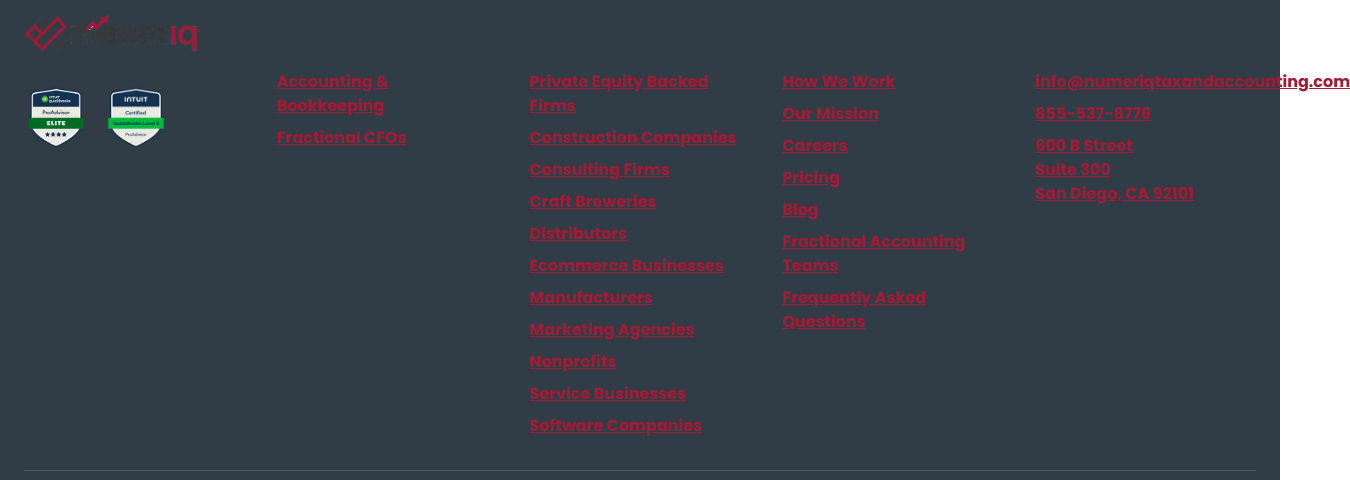
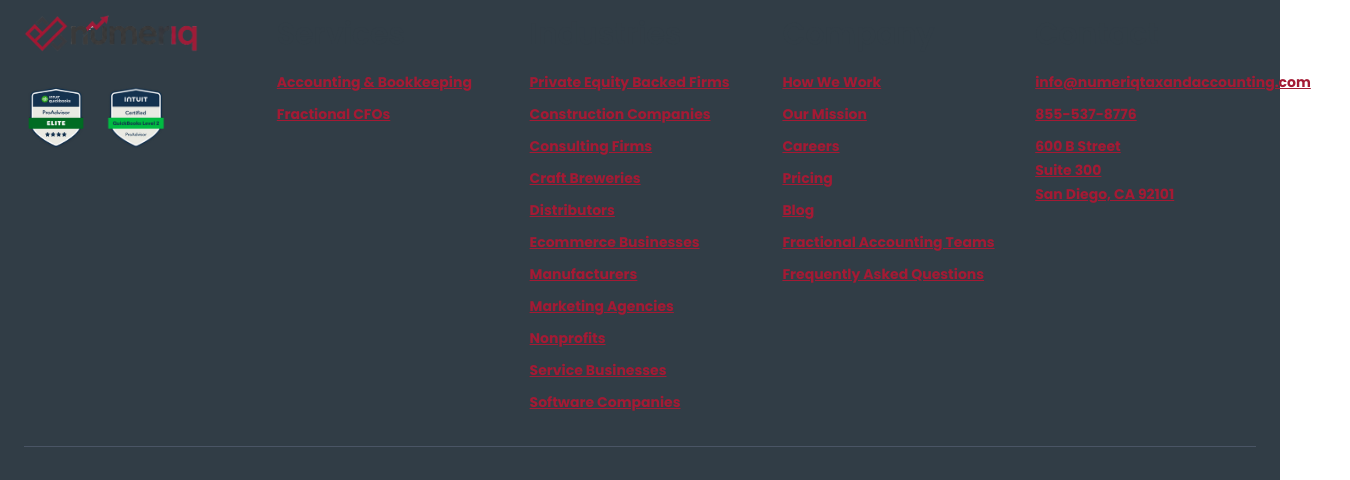
Before and after one commit to BenjaminBlois/website, a Next.js app: page / in a window 1280 px wide. Shown: the part 6696-7176 px from the top of the page, 1350 px wide, since content can reach past the window. Built offline with nearby package versions, Linux system fonts and the light colour scheme.

Commit message:
Add gradient to CTA heading and fix footer font sizes to match kept.pro

```diff
--- a/app/components/CTASection.tsx
+++ b/app/components/CTASection.tsx
@@ -24,7 +24,7 @@ export default function CTASection() {
 
       {/* Content */}
       <div className="relative z-10 container mx-auto px-4 sm:px-6 lg:px-8 text-center">
-        <h2 className="text-2xl md:text-3xl lg:text-4xl xl:text-5xl font-semibold text-white mb-6 md:mb-8">
+        <h2 className="text-2xl md:text-3xl lg:text-4xl xl:text-5xl font-semibold mb-6 md:mb-8 bg-gradient-to-r from-white via-white to-[#0f8ea3] bg-clip-text text-transparent">
           Modern solutions for modern business
         </h2>
         <p className="text-lg md:text-xl lg:text-2xl text-white mb-8 md:mb-10 max-w-3xl mx-auto">
--- a/app/components/Footer.tsx
+++ b/app/components/Footer.tsx
@@ -38,15 +38,15 @@ export default function Footer() {
           </div>
           {/* Services */}
           <div>
-            <h3 className="font-semibold mb-4">Services</h3>
+            <h3 className="font-semibold mb-4 text-base">Services</h3>
             <ul className="space-y-2">
               <li>
-                <Link href="/services#bookkeeping" className="text-gray-300 hover:text-white transition-colors">
+                <Link href="/services#bookkeeping" className="text-gray-300 hover:text-white transition-colors text-sm">
                   Accounting & Bookkeeping
                 </Link>
               </li>
               <li>
-                <Link href="/services#cfo" className="text-gray-300 hover:text-white transition-colors">
+                <Link href="/services#cfo" className="text-gray-300 hover:text-white transition-colors text-sm">
                   Fractional CFOs
                 </Link>
               </li>
@@ -55,60 +55,60 @@ export default function Footer() {
 
           {/* Industries */}
           <div>
-            <h3 className="font-semibold mb-4">Industries</h3>
+            <h3 className="font-semibold mb-4 text-base">Industries</h3>
             <ul className="space-y-2">
               <li>
-                <Link href="/industries" className="text-gray-300 hover:text-white transition-colors">
+                <Link href="/industries" className="text-gray-300 hover:text-white transition-colors text-sm">
                   Private Equity Backed Firms
                 </Link>
               </li>
               <li>
-                <Link href="/industries" className="text-gray-300 hover:text-white transition-colors">
+                <Link href="/industries" className="text-gray-300 hover:text-white transition-colors text-sm">
                   Construction Companies
                 </Link>
               </li>
               <li>
-                <Link href="/industries" className="text-gray-300 hover:text-white transition-colors">
+                <Link href="/industries" className="text-gray-300 hover:text-white transition-colors text-sm">
                   Consulting Firms
                 </Link>
               </li>
               <li>
-                <Link href="/industries" className="text-gray-300 hover:text-white transition-colors">
+                <Link href="/industries" className="text-gray-300 hover:text-white transition-colors text-sm">
                   Craft Breweries
                 </Link>
               </li>
               <li>
-                <Link href="/industries" className="text-gray-300 hover:text-white transition-colors">
+                <Link href="/industries" className="text-gray-300 hover:text-white transition-colors text-sm">
                   Distributors
                 </Link>
               </li>
               <li>
-                <Link href="/industries" className="text-gray-300 hover:text-white transition-colors">
+                <Link href="/industries" className="text-gray-300 hover:text-white transition-colors text-sm">
                   Ecommerce Businesses
                 </Link>
               </li>
               <li>
-                <Link href="/industries" className="text-gray-300 hover:text-white transition-colors">
+                <Link href="/industries" className="text-gray-300 hover:text-white transition-colors text-sm">
                   Manufacturers
                 </Link>
               </li>
               <li>
-                <Link href="/industries" className="text-gray-300 hover:text-white transition-colors">
+                <Link href="/industries" className="text-gray-300 hover:text-white transition-colors text-sm">
                   Marketing Agencies
                 </Link>
               </li>
               <li>
-                <Link href="/industries" className="text-gray-300 hover:text-white transition-colors">
+                <Link href="/industries" className="text-gray-300 hover:text-white transition-colors text-sm">
                   Nonprofits
                 </Link>
               </li>
               <li>
-                <Link href="/industries" className="text-gray-300 hover:text-white transition-colors">
+                <Link href="/industries" className="text-gray-300 hover:text-white transition-colors text-sm">
                   Service Businesses
                 </Link>
               </li>
               <li>
-                <Link href="/industries" className="text-gray-300 hover:text-white transition-colors">
+                <Link href="/industries" className="text-gray-300 hover:text-white transition-colors text-sm">
                   Software Companies
                 </Link>
               </li>
@@ -117,40 +117,40 @@ export default function Footer() {
 
           {/* Company */}
           <div>
-            <h3 className="font-semibold mb-4">Company</h3>
+            <h3 className="font-semibold mb-4 text-base">Company</h3>
             <ul className="space-y-2">
               <li>
-                <Link href="/about" className="text-gray-300 hover:text-white transition-colors">
+                <Link href="/about" className="text-gray-300 hover:text-white transition-colors text-sm">
                   How We Work
                 </Link>
               </li>
               <li>
-                <Link href="/about" className="text-gray-300 hover:text-white transition-colors">
+                <Link href="/about" className="text-gray-300 hover:text-white transition-colors text-sm">
                   Our Mission
                 </Link>
               </li>
               <li>
-                <Link href="/pricing" className="text-gray-300 hover:text-white transition-colors">
+                <Link href="/pricing" className="text-gray-300 hover:text-white transition-colors text-sm">
                   Careers
                 </Link>
               </li>
               <li>
-                <Link href="/pricing" className="text-gray-300 hover:text-white transition-colors">
+                <Link href="/pricing" className="text-gray-300 hover:text-white transition-colors text-sm">
                   Pricing
                 </Link>
               </li>
               <li>
-                <Link href="/blog" className="text-gray-300 hover:text-white transition-colors">
+                <Link href="/blog" className="text-gray-300 hover:text-white transition-colors text-sm">
                   Blog
                 </Link>
               </li>
               <li>
-                <Link href="/about" className="text-gray-300 hover:text-white transition-colors">
+                <Link href="/about" className="text-gray-300 hover:text-white transition-colors text-sm">
                   Fractional Accounting Teams
                 </Link>
               </li>
               <li>
-                <Link href="/about" className="text-gray-300 hover:text-white transition-colors">
+                <Link href="/about" className="text-gray-300 hover:text-white transition-colors text-sm">
                   Frequently Asked Questions
                 </Link>
               </li>
@@ -159,20 +159,20 @@ export default function Footer() {
 
           {/* Contact */}
           <div>
-            <h3 className="font-semibold mb-4">Contact</h3>
+            <h3 className="font-semibold mb-4 text-base">Contact</h3>
             <ul className="space-y-2 text-gray-300">
               <li>
-                <Link href="mailto:info@numeriqtaxandaccounting.com" className="hover:text-white transition-colors">
+                <Link href="mailto:info@numeriqtaxandaccounting.com" className="hover:text-white transition-colors text-sm">
                   info@numeriqtaxandaccounting.com
                 </Link>
               </li>
               <li>
-                <Link href="tel:855-537-8776" className="hover:text-white transition-colors">
+                <Link href="tel:855-537-8776" className="hover:text-white transition-colors text-sm">
                   855-537-8776
                 </Link>
               </li>
               <li>
-                <Link href="https://goo.gl/maps/VfdgHdbfd41Hn9f19" className="hover:text-white transition-colors">
+                <Link href="https://goo.gl/maps/VfdgHdbfd41Hn9f19" className="hover:text-white transition-colors text-sm">
                   600 B Street<br />Suite 300<br />San Diego, CA 92101
                 </Link>
               </li>
```
